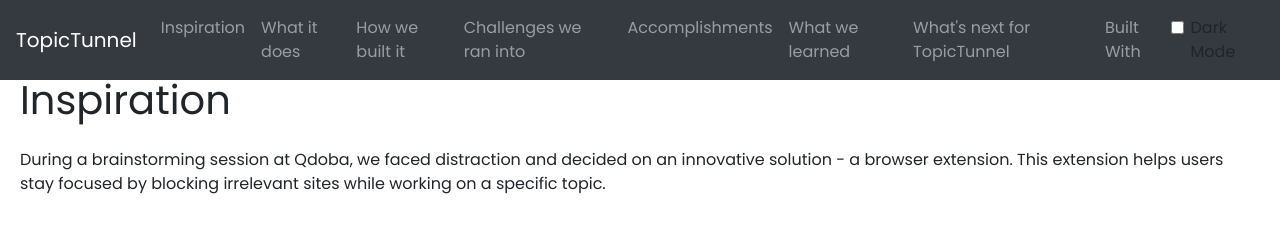
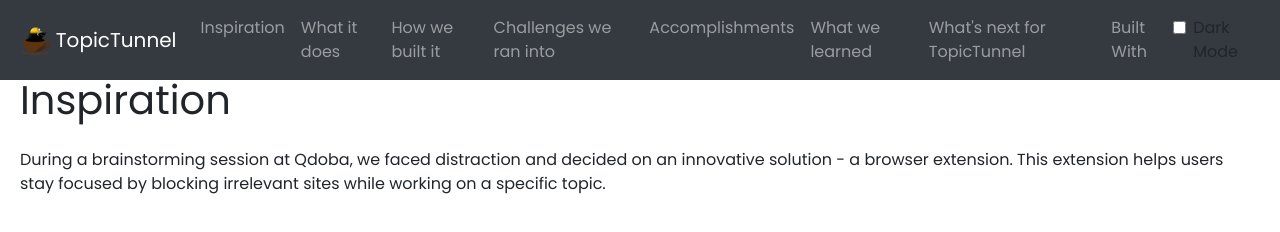
Before and after one commit to rickthestig/TopicTunnelWeb, a plain HTML site: page index.html in a window 1280 px wide. Drawn offline with nearby package versions, Linux system fonts and the light colour scheme.

Commit message:
re-add image

```diff
--- a/index.html
+++ b/index.html
@@ -31,6 +31,9 @@
 
 <!-- Navbar -->
 <nav class="navbar navbar-expand-lg navbar-dark bg-dark fixed-top">
+      <div class="logo-image">
+        <img src="tt_ico48.png" class="img-fluid">
+      </div>
     <a class="navbar-brand" href="#">TopicTunnel</a>
     <button class="navbar-toggler" type="button" data-toggle="collapse" data-target="#navbarNav" aria-controls="navbarNav" aria-expanded="false" aria-label="Toggle navigation">
         <span class="navbar-toggler-icon"></span>
```
